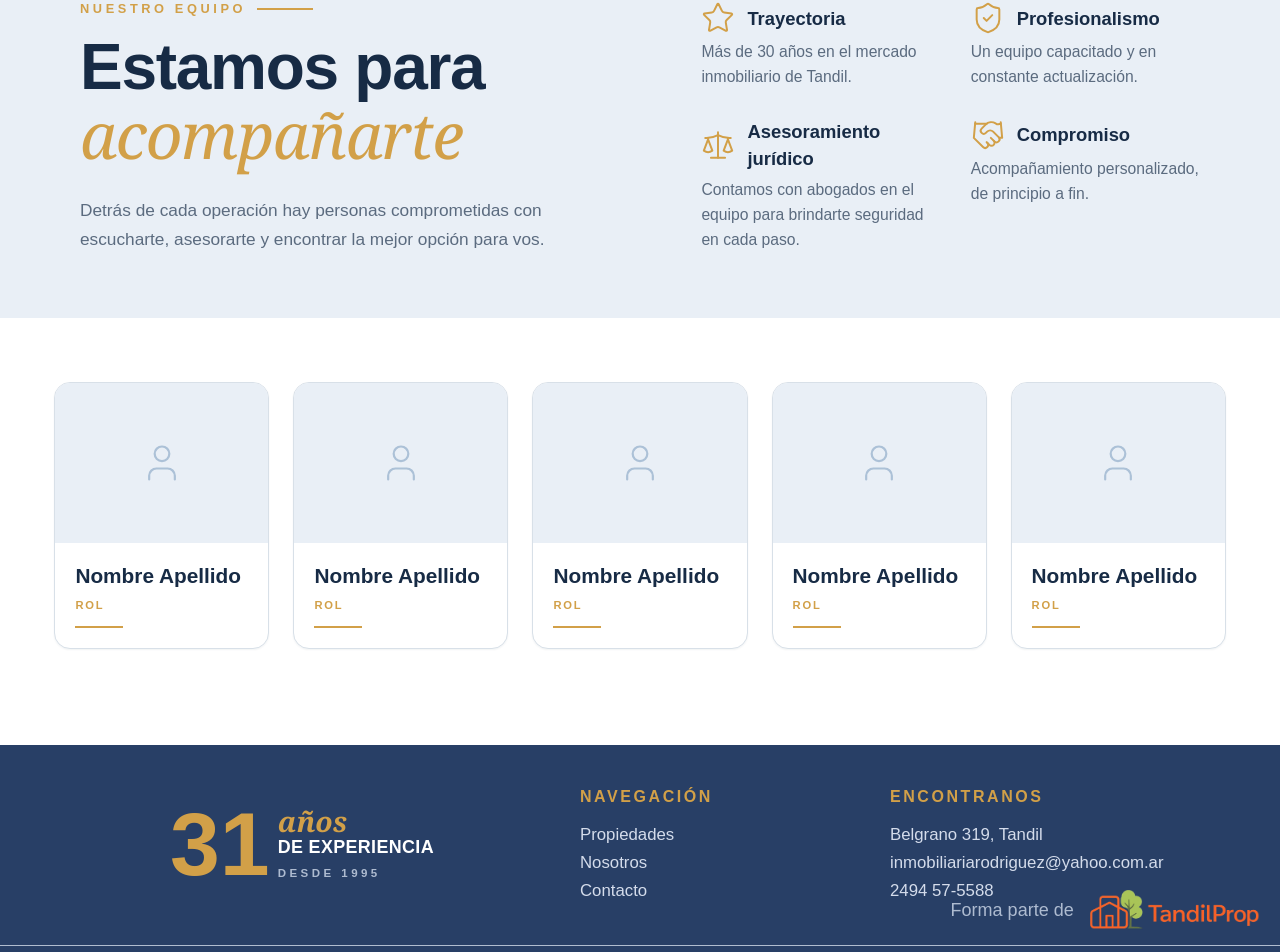
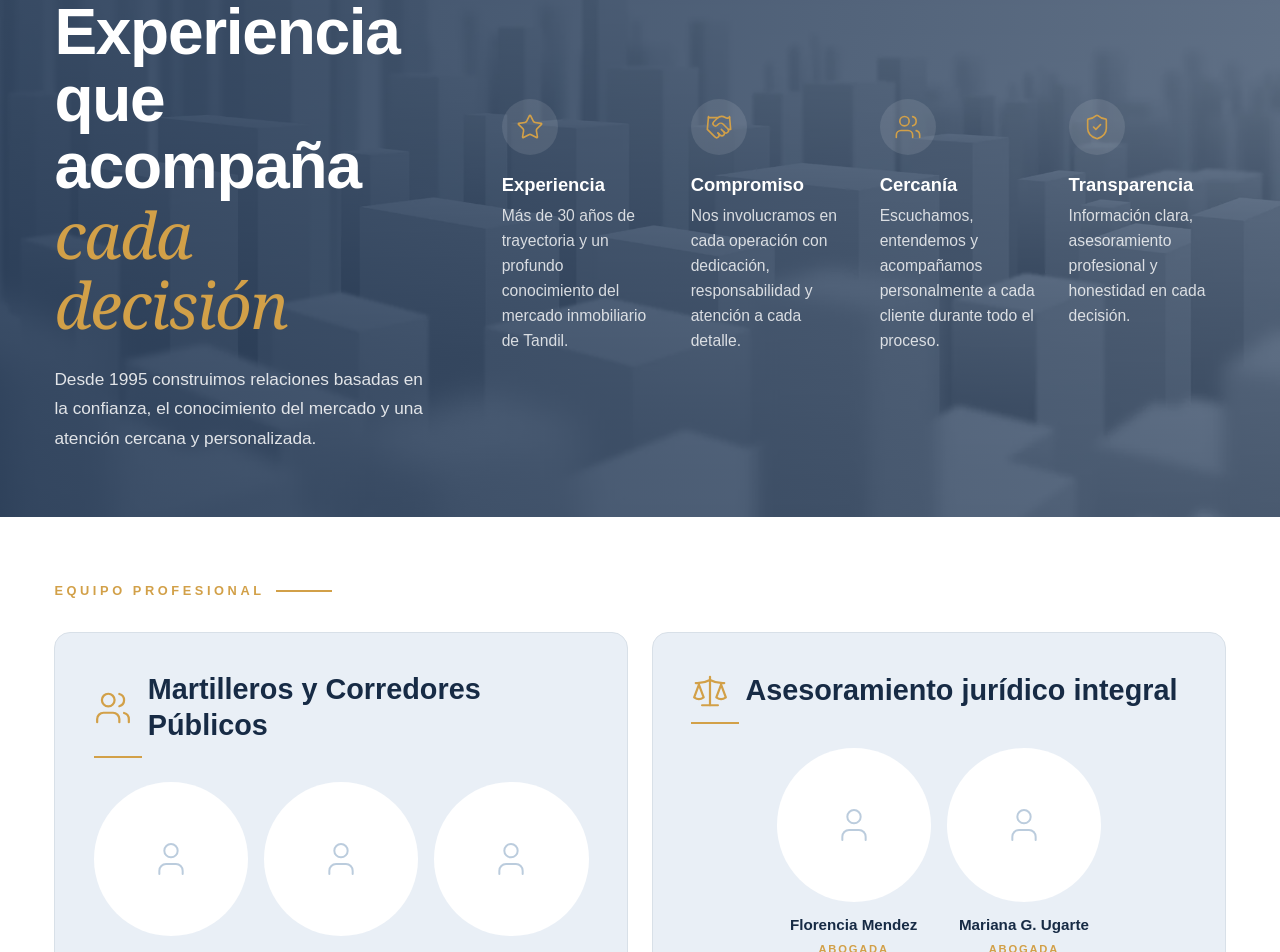
Before and after one commit to nahuelserrano/inmobiliaria_Rodriguez, a Next.js app in the folder next-frontend/: page /nosotros in a window 1280 px wide. Shown: the part 185-1137 px from the top of the page. Built offline with nearby package versions, Linux system fonts and the light colour scheme.

Commit message:
refactor: design solicited

```diff
--- a/next-frontend/src/app/nosotros/page.tsx
+++ b/next-frontend/src/app/nosotros/page.tsx
@@ -1,64 +1,59 @@
 import type { Metadata } from 'next';
-import { Handshake, Scale, ShieldCheck, Star, User } from 'lucide-react';
+import Image from 'next/image';
+import { Handshake, Scale, ShieldCheck, Star, User, Users } from 'lucide-react';
 
 export const metadata: Metadata = { title: 'Nosotros' };
 
-const team = [
-  {
-    name: 'Nombre Apellido',
-    role: 'Rol',
-  },
-  {
-    name: 'Nombre Apellido',
-    role: 'Rol',
-  },
-  {
-    name: 'Nombre Apellido',
-    role: 'Rol',
-  },
-  {
-    name: 'Nombre Apellido',
-    role: 'Rol',
-  },
-  {
-    name: 'Nombre Apellido',
-    role: 'Rol',
-  },
+const reasons = [
+  { title: 'Experiencia', text: 'Más de 30 años de trayectoria y un profundo conocimiento del mercado inmobiliario de Tandil.', Icon: Star },
+  { title: 'Compromiso', text: 'Nos involucramos en cada operación con dedicación, responsabilidad y atención a cada detalle.', Icon: Handshake },
+  { title: 'Cercanía', text: 'Escuchamos, entendemos y acompañamos personalmente a cada cliente durante todo el proceso.', Icon: Users },
+  { title: 'Transparencia', text: 'Información clara, asesoramiento profesional y honestidad en cada decisión.', Icon: ShieldCheck },
 ];
 
-const reasons = [
-  { title: 'Trayectoria', text: 'Más de 30 años en el mercado inmobiliario de Tandil.', Icon: Star },
-  { title: 'Profesionalismo', text: 'Un equipo capacitado y en constante actualización.', Icon: ShieldCheck },
-  { title: 'Asesoramiento jurídico', text: 'Contamos con abogados en el equipo para brindarte seguridad en cada paso.', Icon: Scale },
-  { title: 'Compromiso', text: 'Acompañamiento personalizado, de principio a fin.', Icon: Handshake },
-];
+const martilleros = ['Emilio F. Rodríguez', 'Araceli M. E. Colombo', 'Francisco O. Rodriguez'];
+
+const abogadas = ['Florencia Mendez', 'Mariana G. Ugarte'];
 
 export default function AboutPage() {
   return (
     <>
-      <section aria-label="Nuestro equipo" className="-mt-8 bg-mist py-16 max-[800px]:py-12">
-        <div className="mx-auto grid w-[min(1480px,calc(100%-2rem))] items-center gap-12 px-[clamp(1.5rem,5vw,6rem)] lg:grid-cols-[minmax(0,1.15fr)_minmax(0,1fr)]">
+      <section
+        aria-label="Nuestro equipo"
+        className="relative -mt-8 overflow-hidden py-16 text-white max-[800px]:py-12"
+      >
+        <Image
+          src="/nosotros-background.webp"
+          alt=""
+          fill
+          priority
+          sizes="100vw"
+          className="object-cover"
+        />
+        <div
+          aria-hidden
+          className="absolute inset-0 bg-[linear-gradient(90deg,rgb(16_39_70/82%),rgb(20_44_76/68%))]"
+        />
+
+        <div className="relative mx-auto grid w-[min(1480px,calc(100%-2rem))] items-center gap-x-[clamp(2.5rem,5vw,5rem)] gap-y-12 px-[clamp(1rem,3vw,3rem)] lg:grid-cols-[minmax(0,0.9fr)_minmax(0,1.7fr)]">
           <div>
-            <p className="eyebrow flex items-center gap-[0.7rem] after:block after:h-0.5 after:w-14 after:bg-gold">
-              Nuestro equipo
-            </p>
-            <h1 className="mt-4 text-[clamp(2.6rem,5vw,4rem)] font-bold leading-[1.05] tracking-[-0.02em] text-navy max-[800px]:text-[2.2rem]">
-              Estamos para<br />
-              <em className="font-serif font-normal italic text-gold">acompañarte</em>
+            <h1 className="text-[clamp(2.6rem,5vw,4rem)] font-bold leading-[1.05] tracking-[-0.02em] text-white max-[800px]:text-[2.2rem]">
+              Experiencia que acompaña<br />
+              <em className="font-serif font-normal italic text-gold">cada decisión</em>
             </h1>
-            <p className="mt-6 max-w-[520px] text-[1.08rem] leading-[1.7] text-ink">
-              Detrás de cada operación hay personas comprometidas con escucharte, asesorarte y encontrar la mejor opción para vos.
+            <p className="mt-6 max-w-[520px] text-[1.08rem] leading-[1.7] text-white/85">
+              Desde 1995 construimos relaciones basadas en la confianza, el conocimiento del mercado y una atención cercana y personalizada.
             </p>
           </div>
 
-          <ul className="grid list-none grid-cols-2 gap-x-10 gap-y-7 p-0 max-[600px]:grid-cols-1 max-[600px]:gap-y-6">
+          <ul className="grid list-none grid-cols-4 gap-x-8 gap-y-8 p-0 max-[1100px]:grid-cols-2 max-[600px]:grid-cols-1">
             {reasons.map(({ title, text, Icon }) => (
               <li key={title} className="flex flex-col items-start text-left">
-                <div className="flex items-center gap-3">
-                  <Icon size={34} strokeWidth={1.4} aria-hidden className="shrink-0 text-gold" />
-                  <h2 className="text-[1.15rem] font-bold text-navy">{title}</h2>
-                </div>
-                <p className="mt-1 text-[0.98rem] leading-[1.6] text-ink">{text}</p>
+                <span className="flex h-14 w-14 items-center justify-center rounded-full bg-white/10">
+                  <Icon size={28} strokeWidth={1.4} aria-hidden className="text-gold" />
+                </span>
+                <h2 className="mt-4 text-[1.15rem] font-bold text-white">{title}</h2>
+                <p className="mt-1 text-[0.98rem] leading-[1.6] text-white/80">{text}</p>
               </li>
             ))}
           </ul>
@@ -66,23 +61,61 @@ export default function AboutPage() {
       </section>
 
       <section aria-label="Integrantes" className="mx-auto w-[min(1480px,calc(100%-2rem))] px-[clamp(1rem,3vw,3rem)] py-16 max-[800px]:py-12">
-        <ul className="grid list-none grid-cols-5 gap-6 p-0 max-[1100px]:grid-cols-3 max-[700px]:grid-cols-1">
-          {team.map(({ name, role }) => (
-            <li
-              key={name}
-              className="flex flex-col overflow-hidden rounded-2xl border border-line bg-white shadow-card"
-            >
-              <div className="flex aspect-[4/3] items-center justify-center bg-mist text-brand/30">
-                <User size={44} strokeWidth={1.2} aria-hidden />
-              </div>
-              <div className="flex flex-1 flex-col p-5">
-                <h2 className="text-[1.3rem] font-bold leading-tight text-navy">{name}</h2>
-                <p className="mt-2 text-[0.7rem] font-bold uppercase tracking-[0.16em] text-gold">{role}</p>
-                <span aria-hidden className="mt-3 block h-0.5 w-12 bg-gold" />
-              </div>
-            </li>
-          ))}
-        </ul>
+        <p className="eyebrow flex items-center gap-[0.7rem] after:block after:h-0.5 after:w-14 after:bg-gold">
+          Equipo profesional
+        </p>
+
+        <div className="mt-8 grid gap-6 lg:grid-cols-2">
+          <article className="rounded-2xl border border-line bg-mist p-[clamp(1.5rem,3vw,2.5rem)]">
+            <header className="flex items-center gap-4">
+              <Users size={38} strokeWidth={1.4} aria-hidden className="shrink-0 text-gold" />
+              <h2 className="text-[clamp(1.4rem,2.5vw,1.8rem)] font-bold leading-tight text-navy">
+                Martilleros y Corredores Públicos
+              </h2>
+            </header>
+            <span aria-hidden className="mt-3 block h-0.5 w-12 bg-gold" />
+
+            <ul className="mt-6 grid list-none grid-cols-3 gap-4 p-0">
+              {martilleros.map((name, index) => (
+                <li key={index} className="flex flex-col items-center text-center">
+                  <div className="flex aspect-square w-full items-center justify-center overflow-hidden rounded-full bg-white text-brand/30">
+                    <User size={40} strokeWidth={1.2} aria-hidden />
+                  </div>
+                  <p className="mt-3 text-[0.95rem] font-bold text-navy">{name}</p>
+                </li>
+              ))}
+            </ul>
+          </article>
+
+          <article className="rounded-2xl border border-line bg-mist p-[clamp(1.5rem,3vw,2.5rem)]">
+            <header className="flex items-center gap-4">
+              <Scale size={38} strokeWidth={1.4} aria-hidden className="shrink-0 text-gold" />
+              <h2 className="text-[clamp(1.4rem,2.5vw,1.8rem)] font-bold leading-tight text-navy">
+                Asesoramiento jurídico integral
+              </h2>
+            </header>
+            <span aria-hidden className="mt-3 block h-0.5 w-12 bg-gold" />
+
+            <ul className="mt-6 flex list-none justify-center gap-4 p-0">
+              {abogadas.map((name, index) => (
+                <li
+                  key={index}
+                  className="flex w-[calc((100%-2rem)/3)] flex-col items-center text-center"
+                >
+                  <div className="flex aspect-square w-full items-center justify-center overflow-hidden rounded-full bg-white text-brand/30">
+                    <User size={40} strokeWidth={1.2} aria-hidden />
+                  </div>
+                  <p className="mt-3 text-[0.95rem] font-bold text-navy">{name}</p>
+                  <p className="mt-1 text-[0.7rem] font-bold uppercase tracking-[0.16em] text-gold">Abogada</p>
+                </li>
+              ))}
+            </ul>
+
+            <p className="mt-6 text-[1.05rem] leading-[1.7] text-ink">
+              Acompañamos cada operación con asesoramiento legal profesional, aportando seguridad, claridad y respaldo jurídico durante todo el proceso.
+            </p>
+          </article>
+        </div>
       </section>
     </>
   );
```
Also changed, not shown: next-frontend/public/nosotros-background.webp (added).
